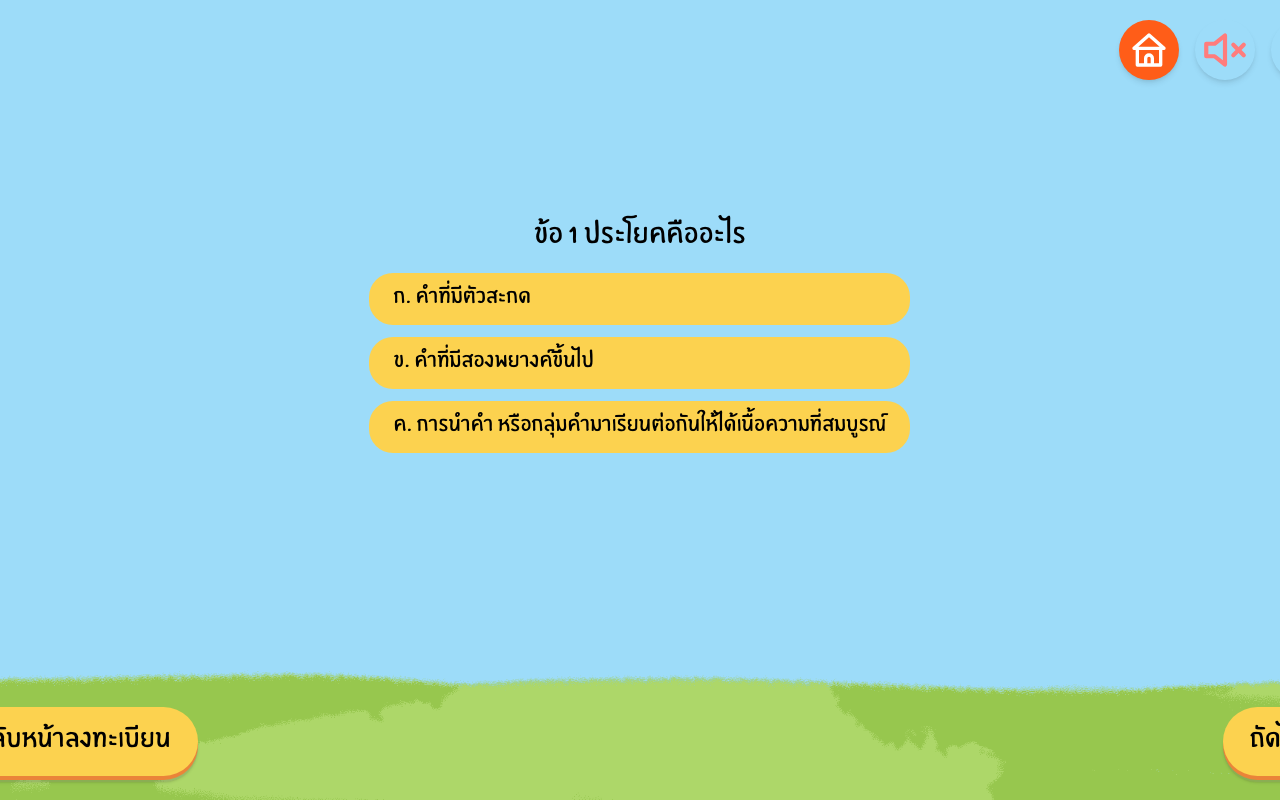
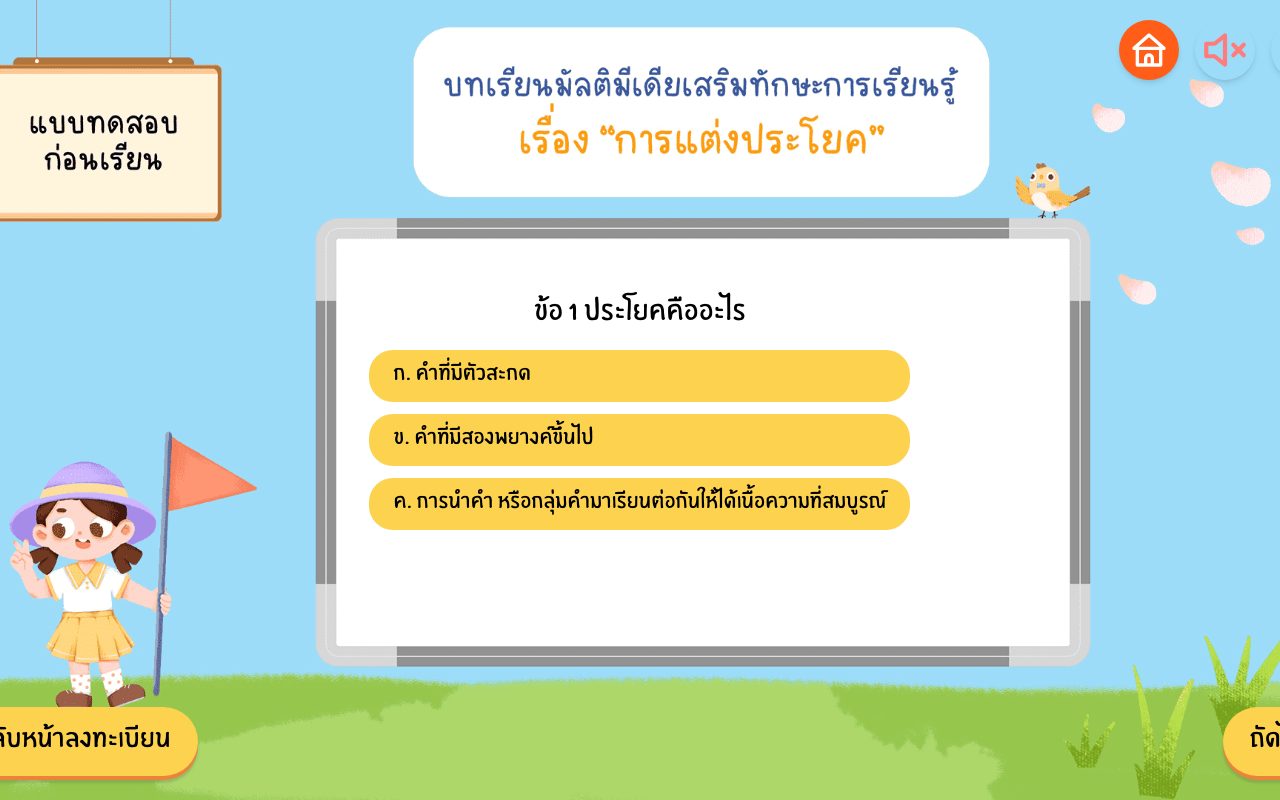
Before and after one commit to warakornchaichana8589/instructional-media, a Vue app: page /questions in a window 1280 px wide. Shown: the top 800 px of the page. Built offline with nearby package versions, Linux system fonts and the light colour scheme; what vue-sound would draw is missing.

Commit message:
add bg-qustion

```diff
--- /dev/null
+++ b/src/stores/answerStore.js
@@ -0,0 +1,22 @@
+import { defineStore } from 'pinia';
+
+export const useAnswerStore = defineStore({
+  id: 'answer',
+  state: () => ({
+    answers: {}, // ใช้วัตถุ JSON เพื่อเก็บคำตอบของแต่ละข้อ
+  }),
+  actions: {
+    // เมธอดสำหรับการเพิ่มหรืออัปเดตคำตอบสำหรับข้อที่กำหนด
+    addOrUpdateAnswer(questionId, answer) {
+      this.answers[questionId] = answer;
+    },
+    // เมธอดสำหรับการเรียกดูคำตอบสำหรับข้อที่กำหนด
+    getAnswer(questionId) {
+      return this.answers[questionId];
+    },
+    // เมธอดสำหรับล้างคำตอบทั้งหมด
+    clearAnswers() {
+      this.answers = {};
+    },
+  },
+});
--- a/src/views/HomeView.vue
+++ b/src/views/HomeView.vue
@@ -17,8 +17,8 @@
           <RouterLink to="/questions" class=" relative z-10">
 
             <button type="button"
-            class="cursor-pointer flex justify-center items-center w-auto px-5 py-2 lg:px-8 lg:py-5 bg-[#F7BB66] custom-radius font-semibold text-center text-[20px] lg:text-[32px] shadow-lg hover:shadow-xl disabled:shadow-none"
-            :class="inputStore.inputNameValue === '' ? 'px-5 py-2 lg:px-8 lg:py-5' : 'px-8 py-0 lg:px-7 lg:py-1'"
+            class="cursor-pointer flex justify-center items-center w-auto bg-[#F7BB66] custom-radius font-semibold text-center text-[20px] lg:text-[32px] shadow-lg hover:shadow-xl disabled:shadow-none"
+            :class="inputStore.inputNameValue === '' ? 'px-5 py-2 lg:px-8 lg:py-2' : 'px-8 py-0 lg:px-7 lg:py-2'"
             :disabled="inputStore.inputNameValue === ''"
             >
             {{ inputStore.inputNameValue === '' ? 'ลงทะเบียน' : 'เข้าสู่ระบบ' }}
--- a/src/views/QuestionsView.vue
+++ b/src/views/QuestionsView.vue
@@ -1,35 +1,59 @@
 <template>
   <div>
-    <Layout bgImage="BG.png" class="fadeIn">
+    <Layout bgImage="bg-answer.png" class="fadeIn">
       <div class="flex relative h-full w-full justify-center items-center">
         <swiper
           :modules="modules"
-          class="mySwiper"
+          class="mySwiper h-full"
           @swiper="onSwiper"
           @slideChange="onSlideChange"
         >
-          <swiper-slide v-for="question in newQuestions" :key="question.id">
+          <swiper-slide
+            v-for="(question, questionIndex) in newQuestions"
+            :key="question.id"
+            class="flex justify-center items-center"
+          >
             <div
-              class="flex flex-col justify-center items-center m-auto gap-2 lg:gap-3"
+              class="flex flex-col justify-center items-center m-auto gap-2 lg:gap-3 aspect-video max-w-[40%] h-full"
             >
-              <h3 class="text-[18px] lg:text-[32px]">
+              <h3
+                v-if="!question.imageUrl"
+                class="text-[18px] lg:text-[32px] mt-5"
+              >
                 ข้อ {{ question.id }} {{ question.question }}
               </h3>
-              <div v-if="question.imageUrl">
+              <div v-if="question.imageUrl" class="flex gap-2 mt-10 justify-between items-center w-full">
+                <h3 class="text-[18px] lg:text-[32px]">
+                  ข้อ {{ question.id }} {{ question.question }}
+                </h3>
                 <img
                   :src="question.imageUrl"
                   alt="Question Image"
-                  class="max-w-[180px] rounded-2xl shadow-md"
+                  class="max-w-[70px] lg:max-w-[180px]  rounded-2xl shadow-md"
                 />
+
+
+
               </div>
               <ul class="flex flex-col gap-2 lg:gap-3">
-                <li
+                <label
                   v-for="(choice, index) in question.choices"
                   :key="index"
                   class="cursor-pointer px-4 py-1 lg:px-6 lg:py-2 bg-[#FCD24F] rounded-3xl text-[16px] lg:text-[24px]"
+                  :class="{
+                    'selected-choice': answers[questionIndex] === index,
+                  }"
                 >
                   {{ choice }}
-                </li>
+                  <input
+                    hidden
+                    type="radio"
+                    :name="question.id"
+                    :value="index"
+                    @change="updateAnswer(questionIndex, index, question.id)"
+                    :checked="answers[questionIndex] === index"
+                  />
+                </label>
               </ul>
             </div>
           </swiper-slide>
@@ -59,6 +83,8 @@ import ButtonGo from "@/components/ButtonGo.vue";
 import { useAudioStore } from "@/stores/useAudio";
 import { ref, watchEffect, onMounted, computed } from "vue";
 import { useQuestionStroe } from "@/stores/questionStroe";
+import { useAnswerStore } from "@/stores/answerStore";
+
 // swiper
 import { Swiper, SwiperSlide } from "swiper/vue";
 import "swiper/css";
@@ -96,13 +122,29 @@ const newQuestions = computed(() => {
     return question;
   });
 });
+const answerStore = useAnswerStore();
+const updateAnswer = (questionIndex, index, id) => {
+  answers.value[questionIndex] = index;
+  selectAnswer(id, index + 1);
+};
 
+const answers = ref([]);
+watchEffect(() => {
+  if (Array.isArray(questions.value) && questions.value.length > 0) {
+    answers.value = Array(questions.value.length).fill(null);
+  }
+});
 onMounted(() => {
   watchEffect(() => {
     console.log("isPlaying:", isPlaying);
     isPlayingIcon.value = isPlaying;
   });
 });
+
+const selectAnswer = (questionId, answer) => {
+  answerStore.addOrUpdateAnswer(questionId, answer);
+};
+
 const onSlideChange = () => {
   slideBiginnig.value = swiperInstance.value.isBeginning;
   slideEnd.value = swiperInstance.value.isEnd;
@@ -121,7 +163,7 @@ function onSwiper(swiper) {
 
 const swiperNextSlide = () => {
   if (slideEnd.value) {
-    router.push('./learnings');
+    router.push("./learnings");
   } else {
     swiperInstance.value.slideNext();
   }
@@ -138,5 +180,9 @@ const swiperPrevSlide = () => {
 const modules = [Navigation];
 </script>
 
-  <style scoped>
+<style scoped>
+.selected-choice {
+  border: 3px solid #ff913f !important; /* เปลี่ยนเป็นสีที่คุณต้องการ */
+  box-shadow: 3px 3px 5px #ff923fcb;
+}
 </style>
```
Also changed, not shown: src/components/icons/IconHome.vue (+7 -6 lines), src/assets/images/bg-answer.png (added), src/assets/images/detail.png (added).
